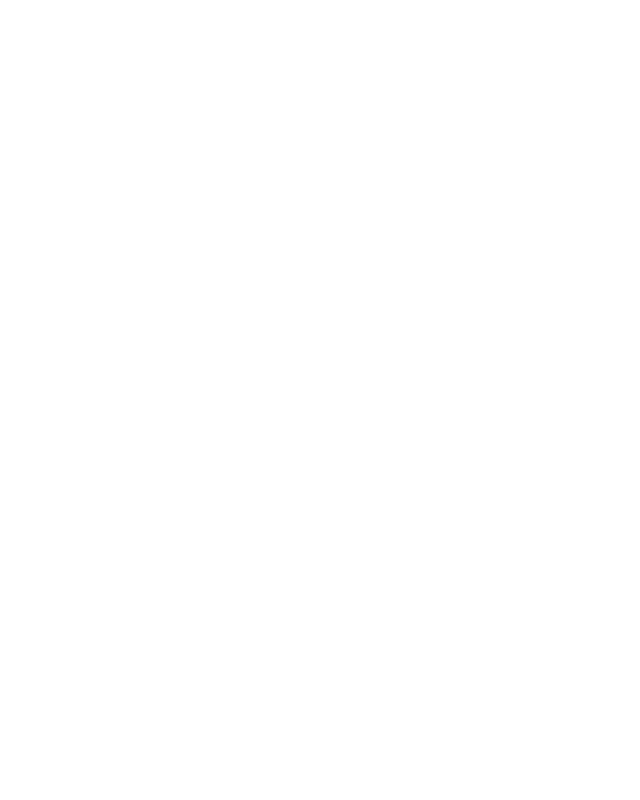
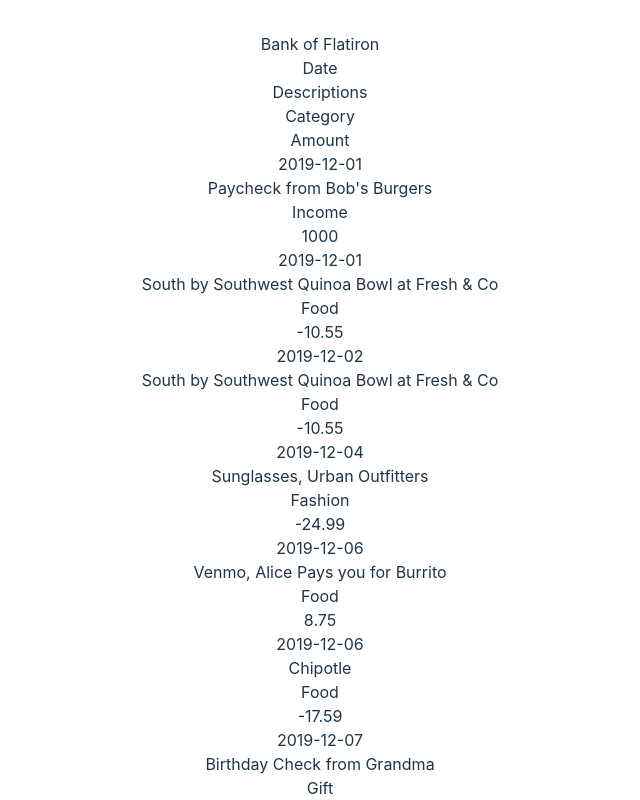
Before and after one commit to NelsMtz/React-Challlenge1, a React (Vite) app: page / in a window 1280 px wide. Shown: the top 800 px of the page, without its empty margins (320-960 px from the left). Built offline with nearby package versions, Linux system fonts and the light colour scheme; data requests are answered from the project's data file.

Commit message:
created Transaction and TransactionList components and updated Home component to display data

```diff
--- a/src/App.jsx
+++ b/src/App.jsx
@@ -1,11 +1,12 @@
 import './App.css'
+import Home from './components/Home'
 
 function App() {
 
 
   return (
     <div>
-
+      <Home />
     </div>
 
   )
--- a/src/components/Home.jsx
+++ b/src/components/Home.jsx
@@ -1,14 +1,15 @@
 import React from 'react'
 import  {useEffect, useState} from 'react'
+import TransactionList from './TransactionList';
 
 function Home() {
 
-    const [transactions, useTransactions] = useState ([]);
+    const [transactions, setTransactions] = useState ([]);
 
     useEffect (()  => {
         fetch( "http://localhost:3000/transactions")
         .then( res => res.json())
-        .then( transactions => setUsers (transactions))
+        .then( transactions => setTransactions (transactions))
         .catch(error => console.log(error))
     },[])
 
@@ -18,6 +19,7 @@
   return (
     <div>
         <header>Bank of Flatiron</header>
+        <TransactionList   transactions={transactions}/>
     </div>
   )
 }
--- /dev/null
+++ b/src/components/Transaction.jsx
@@ -0,0 +1,14 @@
+import React from 'react'
+
+function Transaction({transaction}) {
+  return (
+    <div>
+        <div>{transaction.date}</div>
+        <div>{transaction.description}</div>
+        <div>{transaction.category}</div>
+        <div>{transaction.amount}</div>
+    </div>
+  )
+}
+
+export default Transaction
--- /dev/null
+++ b/src/components/TransactionList.jsx
@@ -0,0 +1,29 @@
+import React from 'react'
+import Transaction from './Transaction'
+
+function TransactionList({transactions}) {
+
+    const transactionItems =transactions.map(transaction => (
+        <Transaction key={transaction.id}  transaction={transaction}/>
+    ))
+  return (
+    <div>
+      <div>
+        Date
+    </div>
+    <div>
+        Descriptions
+    </div>
+    <div>
+        Category
+    </div>
+    <div>
+          Amount
+    </div>
+
+    {transactionItems}
+    </div>
+  )
+}
+
+export default TransactionList
```
